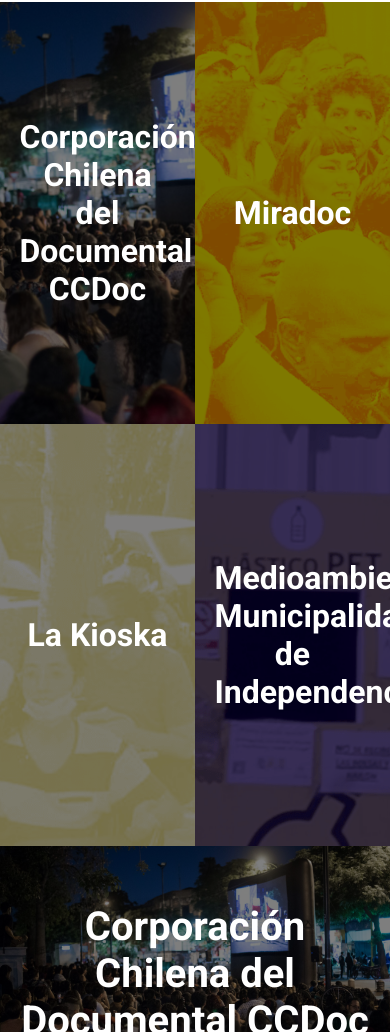
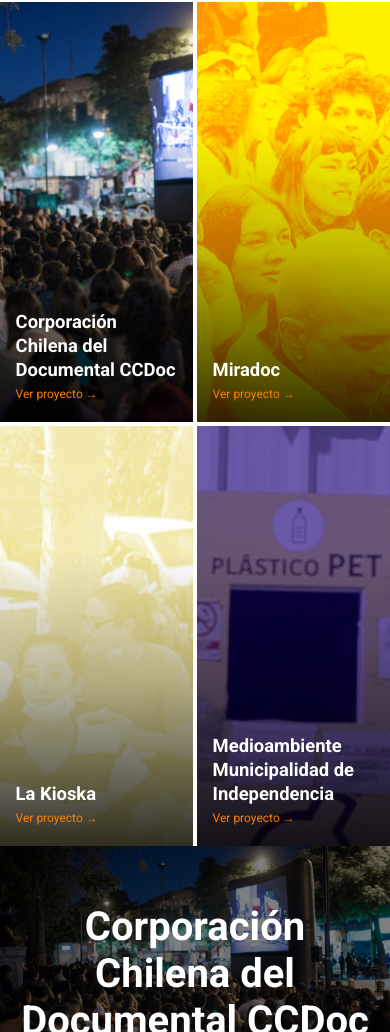
Before and after one commit to Antxita/Antxita.github.io, a plain HTML site: page index.html in a window 390 px wide. Shown: the part 761-1793 px from the top of the page. Drawn offline with Linux system fonts and the light colour scheme.

Commit message:
feat: redesign the project grid into proper portfolio cards
Replace the flat 50% black overlay + dead-center bold text with a
bottom-anchored gradient, bottom-left title, and a "Ver proyecto ->"
CTA that slides in on hover alongside a subtle image zoom. Add a 4px
gap between tiles so the grid reads as curated cards instead of four
slammed-together tiles.

Convert the boxes from <section> with JS-only click handlers to real
<a href="#section"> elements (native keyboard/screen-reader support,
no JS required to navigate), add scroll-behavior: smooth on html so
the native anchor jump animates, and drop the now-redundant click
handlers from scripts.js. Also fixes mobile, where long titles like
"Medioambiente Municipalidad de Independencia" were cramped/clipped at
font-size 2em; the CTA is always visible on mobile since there's no
hover state on touch.

Verified on desktop/mobile: zero overflow, zero JS errors, anchor
navigation lands content correctly below the fixed header, keyboard
focus reaches the cards natively.

```diff
--- a/index.html
+++ b/index.html
@@ -50,34 +50,46 @@
         </svg>
     </section>
     <section id="index">
-        <section class="box" id="ccdoc-box">
+        <a class="box" id="ccdoc-box" href="#ccdoc">
             <div class="box-inner-container">
                 <img width="2560" height="1707" src="img/ccdoc-banner.jpg" alt="Banner del proyecto gráfico para la Corporación Chilena del Documental CCDoc" class="box-inner-background" loading="lazy">
-                <span class="box-inner-text">Corporación Chilena del<br>Documental CCDoc</span>
                 <div class="box-inner-fade"></div>
+                <div class="box-inner-text">
+                    <span class="box-inner-title">Corporación Chilena del<br>Documental CCDoc</span>
+                    <span class="box-inner-cta">Ver proyecto <span class="box-arrow">→</span></span>
+                </div>
             </div>
-        </section>
-        <section class="box" id="miradoc-box">
+        </a>
+        <a class="box" id="miradoc-box" href="#miradoc">
             <div class="box-inner-container">
                 <img width="2200" height="510" src="img/miradoc-banner.png" alt="Banner del proyecto gráfico para Miradoc" class="box-inner-background" loading="lazy">
-                <span class="box-inner-text">Miradoc</span>
                 <div class="box-inner-fade"></div>
+                <div class="box-inner-text">
+                    <span class="box-inner-title">Miradoc</span>
+                    <span class="box-inner-cta">Ver proyecto <span class="box-arrow">→</span></span>
+                </div>
             </div>
-        </section>
-        <section class="box" id="lakioska-box">
+        </a>
+        <a class="box" id="lakioska-box" href="#lakioska">
             <div class="box-inner-container">
                 <img width="2200" height="527" src="img/lakioska-banner.png" alt="Banner del proyecto de identidad visual para La Kioska" class="box-inner-background" loading="lazy">
-                <span class="box-inner-text">La Kioska</span>
                 <div class="box-inner-fade"></div>
+                <div class="box-inner-text">
+                    <span class="box-inner-title">La Kioska</span>
+                    <span class="box-inner-cta">Ver proyecto <span class="box-arrow">→</span></span>
+                </div>
             </div>
-        </section>
-        <section class="box" id="indepe-box">
+        </a>
+        <a class="box" id="indepe-box" href="#indepe">
             <div class="box-inner-container">
                 <img width="2200" height="527" src="img/indepe-banner.png" alt="Banner del proyecto de comunicación ambiental para la Municipalidad de Independencia" class="box-inner-background" loading="lazy">
-                <span class="box-inner-text">Medioambiente<br>Municipalidad de Independencia</span>
                 <div class="box-inner-fade"></div>
+                <div class="box-inner-text">
+                    <span class="box-inner-title">Medioambiente<br>Municipalidad de Independencia</span>
+                    <span class="box-inner-cta">Ver proyecto <span class="box-arrow">→</span></span>
+                </div>
             </div>
-        </section>
+        </a>
     </section>
     <section id="ccdoc">
         <section id="ccdoc-banner-section" class="banner banner-section">
--- a/scripts.js
+++ b/scripts.js
@@ -50,10 +50,6 @@
     }
 }
 scrollIntoViewById('down-button-1', 'index');
-scrollIntoViewById('ccdoc-box', 'ccdoc');
-scrollIntoViewById('miradoc-box', 'miradoc');
-scrollIntoViewById('lakioska-box', 'lakioska');
-scrollIntoViewById('indepe-box', 'indepe');
 window.addEventListener('DOMContentLoaded', function() {
     const upButton = document.getElementById('upButton');
     if (upButton) {
--- a/style.css
+++ b/style.css
@@ -1,6 +1,9 @@
 img, video {
     width: auto;
     height: auto;
+}
+html {
+    scroll-behavior: smooth;
 }
 html, body {
     overflow-x: hidden;
@@ -153,23 +156,19 @@
     height: 100vh;
     grid-template-columns: repeat(2, 1fr);
     grid-template-rows: repeat(2, 1fr);
+    gap: 4px;
+    background-color: #FFFFFF;
 }
 .box{
-    height: 50vh;
-    width: 50vw;
+    position: relative;
+    display: block;
     background-color: #D9D9D9;
-    display: flex;
-    justify-content: center;
-    align-items: center;
-}
-.box:hover {
-    background-color: #FFFFFF;
-    cursor: pointer;
+    overflow: hidden;
+    text-decoration: none;
 }
 .box-inner-container{
     position: relative;
-    display: inline-block;
-    text-align: center;
+    display: block;
     height: 100%;
     width: 100%;
 }
@@ -178,33 +177,53 @@
     width: 100%;
     height: 100%;
     object-fit: cover;
+    transition: transform 0.5s ease;
+}
+.box:hover .box-inner-background {
+    transform: scale(1.06);
 }
 .box-inner-fade{
     position: absolute;
-    top: 0;
-    left: 0;
-    width: 100%;
-    height: 100%;
-    background-color: rgba(0, 0, 0, 0.5);
-    transition: background-color 0.3s ease;
+    inset: 0;
+    background: linear-gradient(to top, rgba(0, 0, 0, 0.8) 0%, rgba(0, 0, 0, 0.25) 40%, rgba(0, 0, 0, 0) 70%);
     z-index: 1;
-}
-.box-inner-fade:hover{
-    background-color: rgba(0, 0, 0, 0.3);
-}
-.box-inner-text:hover ~ .box-inner-fade{
-    background-color: rgba(0, 0, 0, 0.3);
 }
 .box-inner-text{
     position: absolute;
-    color: #FFFFFF ;
-    font-size: 3em;
+    left: 0;
+    bottom: 0;
+    width: 100%;
+    box-sizing: border-box;
+    padding: 0 2.5vw 3vh;
+    color: #FFFFFF;
+    z-index: 2;
+    display: flex;
+    flex-direction: column;
+    gap: 0.6vh;
+}
+.box-inner-title {
+    font-size: 1.8em;
     font-weight: 700;
-    top: 50%;
-    left: 50%;
-    width: 100%;
-    transform: translate(-50%, -50%);
-    z-index: 2;
+    line-height: 1.25;
+}
+.box-inner-cta {
+    font-size: 0.85em;
+    font-weight: 400;
+    color: #FB7D06;
+    opacity: 0;
+    transform: translateY(6px);
+    transition: opacity 0.3s ease, transform 0.3s ease;
+}
+.box:hover .box-inner-cta {
+    opacity: 1;
+    transform: translateY(0);
+}
+.box-arrow {
+    display: inline-block;
+    transition: transform 0.3s ease;
+}
+.box:hover .box-arrow {
+    transform: translateX(4px);
 }
 #upButton {
     position: fixed;
@@ -842,8 +861,16 @@
         margin-top: 5vh;
     }
     .box-inner-text{
-        font-size: 2em;
-        width: 80%;
+        padding: 0 4vw 2.5vh;
+    }
+    .box-inner-title {
+        font-size: 1.15em;
+        line-height: 1.3;
+    }
+    .box-inner-cta {
+        opacity: 1;
+        transform: none;
+        font-size: 0.75em;
     }
     .banner-section {
         position: relative;
```
